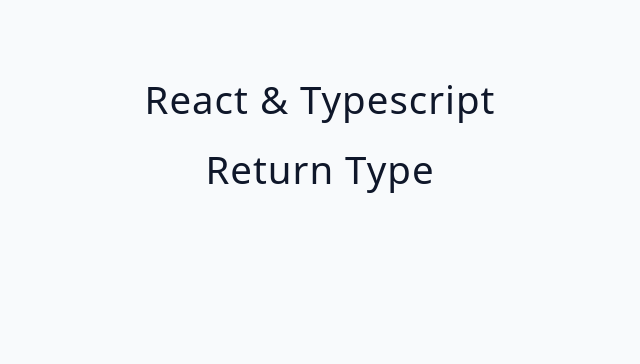
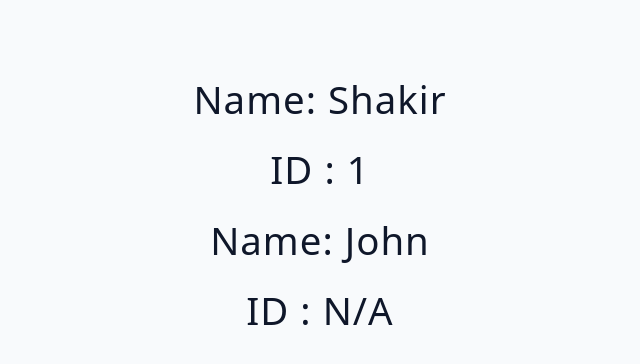
Before and after one commit to Shakir-Hussain12/TypeScript-Practical, a React (Vite) app in the folder typescript-react/: page / in a window 1280 px wide. Shown: the top 364 px of the page, without its empty margins (320-960 px from the left). Built offline with nearby package versions, Linux system fonts and the light colour scheme.

Commit message:
working with props

```diff
--- a/typescript-react/src/App.tsx
+++ b/typescript-react/src/App.tsx
@@ -1,9 +1,10 @@
-import CompElement from './starter/01-return';
+import CompElement from './starter/02-props';
 
 function App() {
   return (
     <main>
-      <CompElement />
+      <CompElement name="Shakir" id={1} />
+      <CompElement name="John" />
     </main>
   );
 }
--- a/typescript-react/src/starter/02-props/index.tsx
+++ b/typescript-react/src/starter/02-props/index.tsx
@@ -1,9 +1,9 @@
-function Component() {
+function Component({ name, id }: { name: string; id?: number }): JSX.Element {
   return (
-    <div>
-      <h2>React & Typescript</h2>
-      <h2>Props</h2>
-    </div>
+    <>
+      <h2>Name: {name}</h2>
+      <h2>ID : {id ? id : 'N/A'}</h2>
+    </>
   );
 }
 export default Component;
```
